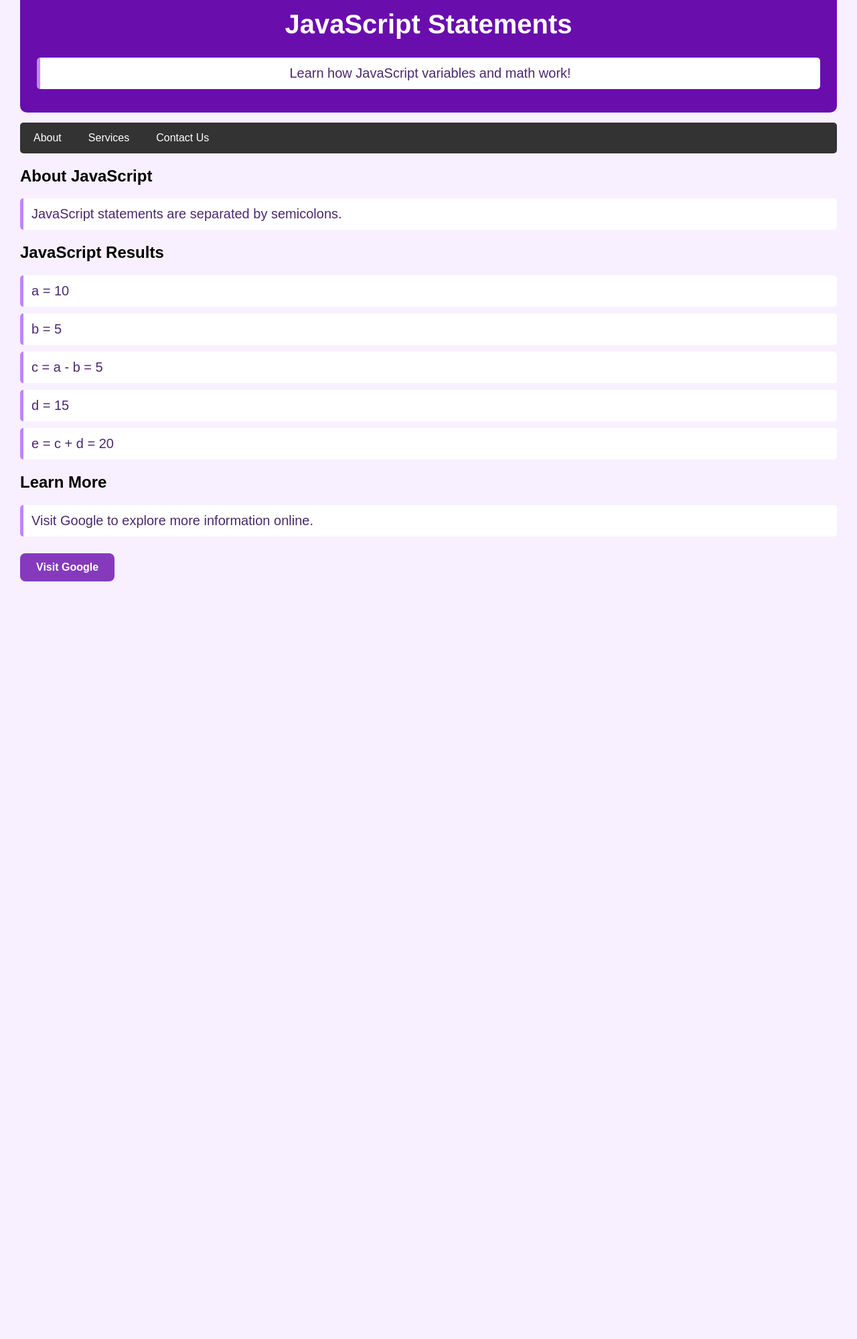
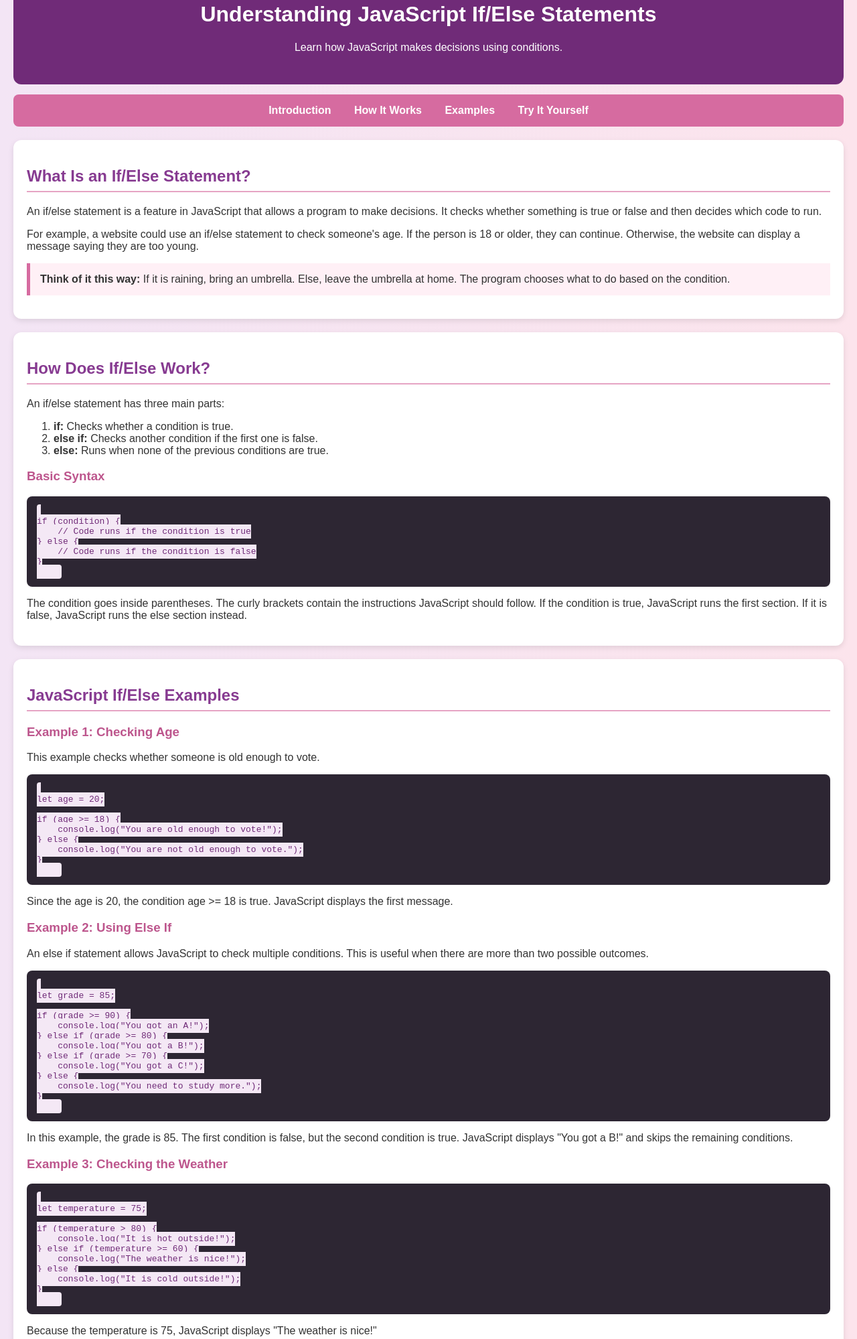
Before and after one commit to courtneylchavez-rgb/ISMG2800, a plain HTML site: page index.html in a window 1280 px wide. Shown: the part 68-2067 px from the top of the page at 67% size. Before the commit the page ends 966 px from the top, so only its background shows below. Drawn offline with Linux system fonts and the light colour scheme.

Commit message:
Revise index.html for JavaScript If/Else focus
Updated the content and styling of the JavaScript learning page to focus on If/Else statements, enhancing user experience with new examples and improved layout.

```diff
--- a/index.html
+++ b/index.html
@@ -3,102 +3,116 @@
 <head>
     <meta charset="UTF-8">
     <meta name="viewport" content="width=device-width, initial-scale=1.0">
-    <title>JavaScript Statements</title>
+    <title>JavaScript If/Else Statements</title>
 
     <style>
-        /* Page styling */
         body {
             font-family: Arial, sans-serif;
-            background-color: #f8f0ff;
+            background: linear-gradient(to right, #f3e5f5, #fce4ec);
             margin: 0;
             padding: 20px;
+            color: #333;
         }
 
-        /* Header styling */
         header {
-            background-color: #6a0dad;
+            background-color: #702b78;
             color: white;
             text-align: center;
-            padding: 25px;
-            border-radius: 10px;
+            padding: 30px;
+            border-radius: 12px;
         }
 
-        /* Navigation bar styling */
         nav {
-            background-color: #333;
-            overflow: hidden;
+            background-color: #d66ba0;
+            padding: 15px;
+            text-align: center;
             margin-top: 15px;
-            border-radius: 5px;
+            border-radius: 8px;
         }
 
         nav a {
-            float: left;
-            display: block;
             color: white;
-            text-align: center;
-            padding: 14px 20px;
             text-decoration: none;
-            transition: 0.3s;
+            margin: 15px;
+            font-weight: bold;
         }
 
         nav a:hover {
-            background-color: #e75480;
-            color: white;
+            color: #4a174f;
         }
 
-        /* Paragraph styling */
-        p {
-            color: #4b286d;
-            font-size: 18px;
+        section {
             background-color: white;
-            padding: 12px;
-            margin: 10px 0;
-            border-left: 5px solid #c084fc;
-            border-radius: 5px;
+            padding: 20px;
+            margin: 20px 0;
+            border-radius: 12px;
+            box-shadow: 0 3px 8px rgba(0,0,0,0.1);
         }
 
-        /* Button-style link with opacity */
-        .button {
-            display: inline-block;
-            background-color: rgba(106, 13, 173, 0.8);
-            color: white;
-            padding: 12px 24px;
-            margin-top: 15px;
-            text-decoration: none;
-            border-radius: 8px;
-            font-weight: bold;
-            transition: opacity 0.3s;
+        h2 {
+            color: #873b91;
+            border-bottom: 2px solid #e6a4c4;
+            padding-bottom: 8px;
         }
 
-        .button:hover {
-            opacity: 0.6;
+        h3 {
+            color: #bd568d;
         }
 
-        /* Responsive design for screens 480px and wider */
-        @media screen and (min-width: 480px) {
-            body {
-                padding: 30px;
+        code {
+            background-color: #f4e8f5;
+            padding: 3px 6px;
+            border-radius: 4px;
+            color: #702b78;
         }
 
-            header {
-                font-size: 20px;
+        pre {
+            background-color: #2d2633;
+            color: #fce4ec;
+            padding: 15px;
+            border-radius: 8px;
+            overflow-x: auto;
         }
 
-            p {
-                font-size: 20px;
-            }
+        .example {
+            background-color: #fff0f6;
+            padding: 15px;
+            border-left: 5px solid #d66ba0;
+            margin: 15px 0;
         }
 
-        /* Keep navigation and content usable on smaller screens */
-        @media screen and (max-width: 479px) {
-            nav a {
-                float: none;
-                width: auto;
+        button {
+            background-color: #873b91;
+            color: white;
+            border: none;
+            padding: 12px 20px;
+            border-radius: 6px;
+            cursor: pointer;
+            font-size: 16px;
         }
 
-            body {
-                padding: 12px;
+        button:hover {
+            background-color: #d66ba0;
         }
+
+        input {
+            padding: 10px;
+            border: 2px solid #d66ba0;
+            border-radius: 5px;
+            font-size: 16px;
+            width: 150px;
+        }
+
+        #result {
+            font-weight: bold;
+            color: #702b78;
+            margin-top: 15px;
+        }
+
+        footer {
+            text-align: center;
+            padding: 15px;
+            color: #702b78;
         }
     </style>
 </head>
@@ -106,54 +120,219 @@
 <body>
 
 <header>
-        <h1>JavaScript Statements</h1>
-        <p>Learn how JavaScript variables and math work!</p>
+    <h1>Understanding JavaScript If/Else Statements</h1>
+    <p>Learn how JavaScript makes decisions using conditions.</p>
 </header>
 
 <nav>
-        <a href="#about">About</a>
-        <a href="#services">Services</a>
-        <a href="#contact">Contact Us</a>
+    <a href="#introduction">Introduction</a>
+    <a href="#how">How It Works</a>
+    <a href="#examples">Examples</a>
+    <a href="#practice">Try It Yourself</a>
 </nav>
 
-    <main>
-        <section id="about">
-            <h2>About JavaScript</h2>
-            <p>JavaScript statements are separated by semicolons.</p>
+<section id="introduction">
+    <h2>What Is an If/Else Statement?</h2>
+
+    <p>
+        An if/else statement is a feature in JavaScript that allows a program
+        to make decisions. It checks whether something is true or false and
+        then decides which code to run.
+    </p>
+
+    <p>
+        For example, a website could use an if/else statement to check
+        someone's age. If the person is 18 or older, they can continue.
+        Otherwise, the website can display a message saying they are too young.
+    </p>
+
+    <div class="example">
+        <strong>Think of it this way:</strong>
+        If it is raining, bring an umbrella. Else, leave the umbrella at home.
+        The program chooses what to do based on the condition.
+    </div>
 </section>
 
-        <section id="services">
-            <h2>JavaScript Results</h2>
+<section id="how">
+    <h2>How Does If/Else Work?</h2>
 
-            <p id="demo1"></p>
-            <p id="demo2"></p>
-            <p id="demo3"></p>
-            <p id="demo4"></p>
-            <p id="demo5"></p>
+    <p>An if/else statement has three main parts:</p>
+
+    <ol>
+        <li><strong>if:</strong> Checks whether a condition is true.</li>
+        <li><strong>else if:</strong> Checks another condition if the first one is false.</li>
+        <li><strong>else:</strong> Runs when none of the previous conditions are true.</li>
+    </ol>
+
+    <h3>Basic Syntax</h3>
+
+    <pre><code>
+if (condition) {
+    // Code runs if the condition is true
+} else {
+    // Code runs if the condition is false
+}
+    </code></pre>
+
+    <p>
+        The condition goes inside parentheses. The curly brackets contain
+        the instructions JavaScript should follow. If the condition is true,
+        JavaScript runs the first section. If it is false, JavaScript runs
+        the else section instead.
+    </p>
 </section>
 
-        <section id="contact">
-            <h2>Learn More</h2>
-            <p>Visit Google to explore more information online.</p>
-            <a class="button" href="https://www.google.com" target="_blank">
-                Visit Google
-            </a>
+<section id="examples">
+    <h2>JavaScript If/Else Examples</h2>
+
+    <h3>Example 1: Checking Age</h3>
+
+    <p>This example checks whether someone is old enough to vote.</p>
+
+    <pre><code>
+let age = 20;
+
+if (age >= 18) {
+    console.log("You are old enough to vote!");
+} else {
+    console.log("You are not old enough to vote.");
+}
+    </code></pre>
+
+    <p>
+        Since the age is 20, the condition age >= 18 is true.
+        JavaScript displays the first message.
+    </p>
+
+    <h3>Example 2: Using Else If</h3>
+
+    <p>
+        An else if statement allows JavaScript to check multiple conditions.
+        This is useful when there are more than two possible outcomes.
+    </p>
+
+    <pre><code>
+let grade = 85;
+
+if (grade >= 90) {
+    console.log("You got an A!");
+} else if (grade >= 80) {
+    console.log("You got a B!");
+} else if (grade >= 70) {
+    console.log("You got a C!");
+} else {
+    console.log("You need to study more.");
+}
+    </code></pre>
+
+    <p>
+        In this example, the grade is 85. The first condition is false,
+        but the second condition is true. JavaScript displays
+        "You got a B!" and skips the remaining conditions.
+    </p>
+
+    <h3>Example 3: Checking the Weather</h3>
+
+    <pre><code>
+let temperature = 75;
+
+if (temperature > 80) {
+    console.log("It is hot outside!");
+} else if (temperature >= 60) {
+    console.log("The weather is nice!");
+} else {
+    console.log("It is cold outside!");
+}
+    </code></pre>
+
+    <p>
+        Because the temperature is 75, JavaScript displays
+        "The weather is nice!"
+    </p>
 </section>
-    </main>
+
+<section>
+    <h2>Comparison Operators</h2>
+
+    <p>
+        Comparison operators are used inside if/else statements to compare
+        two values. They help JavaScript determine whether a condition is true or false.
+    </p>
+
+    <ul>
+        <li><code>==</code> Equal to (compares values).</li>
+        <li><code>===</code> Strictly equal to (compares value and data type).</li>
+        <li><code>!=</code> Not equal to.</li>
+        <li><code>!==</code> Strictly not equal to.</li>
+        <li><code>&gt;</code> Greater than.</li>
+        <li><code>&lt;</code> Less than.</li>
+        <li><code>&gt;=</code> Greater than or equal to.</li>
+        <li><code>&lt;=</code> Less than or equal to.</li>
+    </ul>
+
+    <div class="example">
+        <strong>Example:</strong>
+        <code>if (10 &gt; 5)</code> is true because 10 is greater than 5.
+        JavaScript will run the code inside the if statement.
+    </div>
+</section>
+
+<section>
+    <h2>Why Are If/Else Statements Important?</h2>
+
+    <p>
+        If/else statements are important because they allow websites and
+        applications to respond differently depending on what a user does
+        or enters. Without them, programs would have a harder time making
+        decisions.
+    </p>
+
+    <p>They can be used for:</p>
+
+    <ul>
+        <li>Checking passwords and login information.</li>
+        <li>Determining if someone is old enough to access something.</li>
+        <li>Giving students letter grades based on scores.</li>
+        <li>Showing different messages based on user choices.</li>
+        <li>Checking whether information entered into a form is correct.</li>
+    </ul>
+</section>
+
+<section id="practice">
+    <h2>Try It Yourself!</h2>
+
+    <p>
+        Enter a number below to see how an if/else statement works.
+        The program will check whether your number is positive, negative, or zero.
+    </p>
+
+    <input type="number" id="numberInput" placeholder="Enter a number">
+
+    <button onclick="checkNumber()">Check Number</button>
+
+    <p id="result"></p>
 
     <script>
-        let a = 10;
-        let b = 5;
-        let c = a - b;
-        let d = 15;
-        let e = c + d;
+        function checkNumber() {
+            let number = Number(document.getElementById("numberInput").value);
+            let result = document.getElementById("result");
 
-        document.getElementById("demo1").innerHTML = "a = " + a;
-        document.getElementById("demo2").innerHTML = "b = " + b;
-        document.getElementById("demo3").innerHTML = "c = a - b = " + c;
-        document.getElementById("demo4").innerHTML = "d = " + d;
-        document.getElementById("demo5").innerHTML = "e = c + d = " + e;
+            if (document.getElementById("numberInput").value === "") {
+                result.innerHTML = "Please enter a number.";
+            } else if (number > 0) {
+                result.innerHTML = "Your number is positive!";
+            } else if (number < 0) {
+                result.innerHTML = "Your number is negative!";
+            } else {
+                result.innerHTML = "Your number is zero!";
+            }
+        }
     </script>
+</section>
+
+<footer>
+    <p>JavaScript Learning Page | Understanding If/Else Statements</p>
+</footer>
 
 </body>
 </html>
```
Lines whose indentation alone changed are shown as unchanged.
